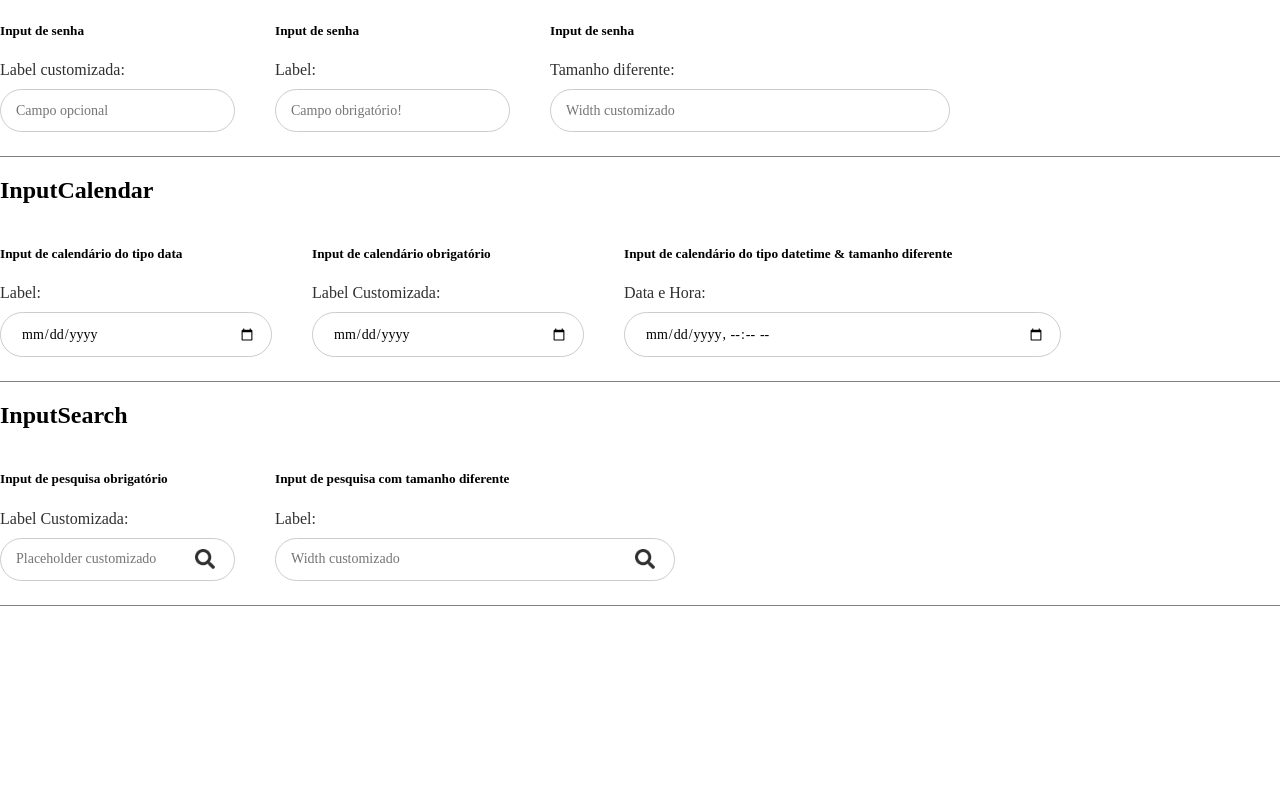
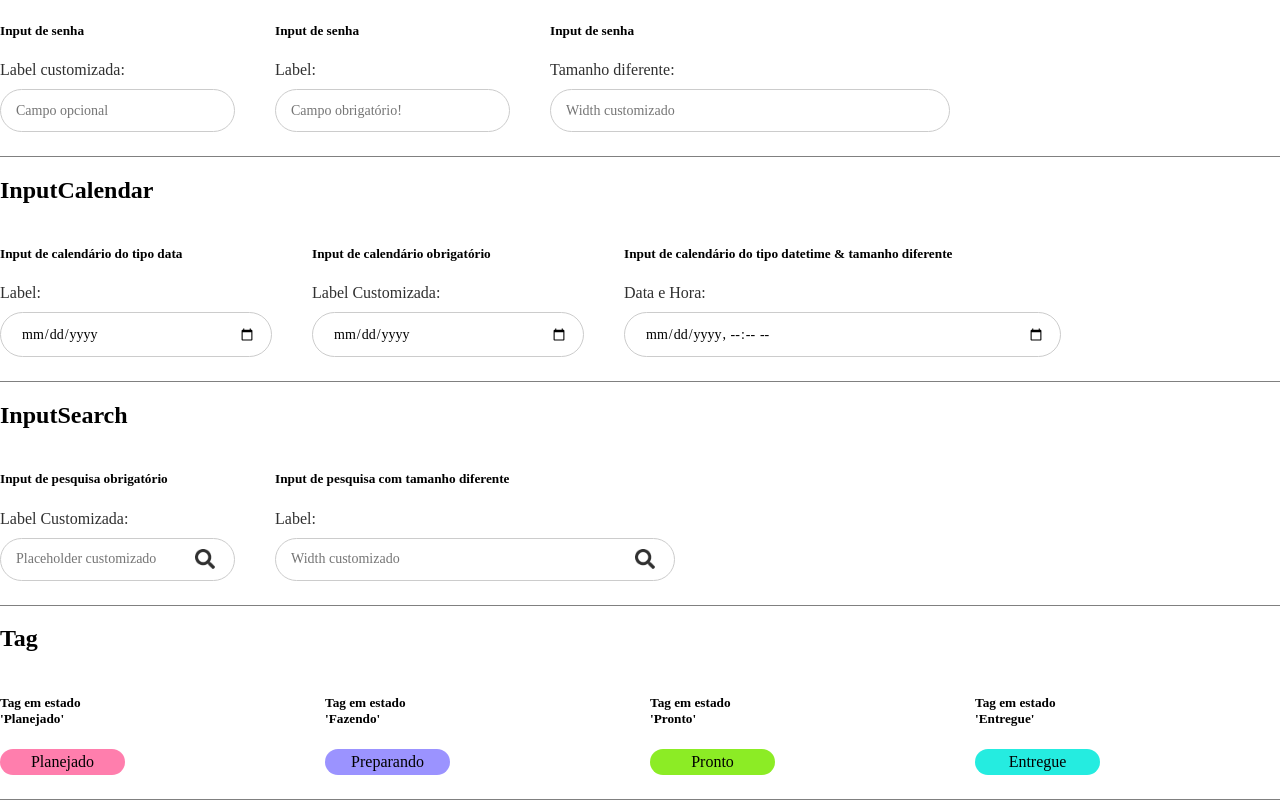
Before and after one commit to Grupo03-SPTECH20241/fe_MiseEnPlace, a React (Create React App) app in the folder mise-en-place/: page /components in a window 1280 px wide. Shown: the part 1590-2390 px from the top of the page. Before the commit the page ends 2196 px from the top, so only its background shows below. Built offline with nearby package versions, Linux system fonts and the light colour scheme; a web font is replaced by a local one.

Commit message:
Adição do componente Tag

```diff
--- a/mise-en-place/src/components/ComponentStories/componentstories.jsx
+++ b/mise-en-place/src/components/ComponentStories/componentstories.jsx
@@ -11,6 +11,7 @@ import InputSelect from '../Input/Select/select';
 import InputText from '../Input/Text/text';
 import InputTextField from '../Input/Text Field/textField';
 import InputCalendar from '../Input/Calendar/calendar';
+import Tag from '../Tag/tag';
 
 const Stories = () => {
     const teste = () => {
@@ -412,6 +413,33 @@ const Stories = () => {
                 ></InputSearch>
             </div>
         </div>
+        <h2>Tag</h2>
+        <div className={styles['row']}>
+            <div className={styles['row-item-sm']}>
+                <h5>Tag em estado 'Planejado'</h5>
+                <Tag
+                    type='planned'
+                ></Tag>
+            </div>
+            <div className={styles['row-item-sm']}>
+                <h5>Tag em estado 'Fazendo'</h5>
+                <Tag
+                    type='preparing'
+                ></Tag>
+            </div>
+            <div className={styles['row-item-sm']}>
+                <h5>Tag em estado 'Pronto'</h5>
+                <Tag
+                    type='ready'
+                ></Tag>
+            </div>
+            <div className={styles['row-item-sm']}>
+                <h5>Tag em estado 'Entregue'</h5>
+                <Tag
+                type='done'
+                ></Tag>
+            </div>
+        </div>
     </div>
   );
 };
--- a/mise-en-place/src/components/ComponentStories/componentstories.module.css
+++ b/mise-en-place/src/components/ComponentStories/componentstories.module.css
@@ -17,3 +17,9 @@
     flex-direction: column;
     margin-right: 5vh;
 }
+
+.component-stories-container .row-item-sm {
+    display: flex;
+    flex-direction: column;
+    margin-right: 25vh;
+}
--- /dev/null
+++ b/mise-en-place/src/components/Tag/tag.jsx
@@ -0,0 +1,34 @@
+import React from 'react';
+import PropTypes from 'prop-types';
+import styles from './tag.module.css';
+
+const Tag = ({ type = 'planned', label = 'Label', width = '125px'}) => {
+
+  const getLabelByType = (currentType) => {
+    if(label != 'Label'){
+      return label;
+    }
+    switch(currentType){
+      case 'planned': return 'Planejado';
+      case 'preparing': return 'Preparando';
+      case 'ready': return 'Pronto';
+      case 'done': return 'Entregue';
+      default: return 'Label';
+    }
+  }
+  return (
+    <div className={styles['tag-container']}>
+        <div style={{width: `${width}`}} className={styles[`tag-${type}`]}>
+            <span className={styles['tag-label']}>{getLabelByType(type)}</span>
+        </div>
+    </div>
+  );
+};
+
+Tag.propTypes = {
+  label: PropTypes.string,
+  icon: PropTypes.oneOf(['planned','preparing', 'ready', 'done']),
+  width: PropTypes.string,
+};
+
+export default Tag;
--- /dev/null
+++ b/mise-en-place/src/components/Tag/tag.module.css
@@ -0,0 +1,39 @@
+.tag-container .tag-planned {
+    display: flex;
+    align-items: center;
+    justify-content: center;
+    background-color: #FF7EAD;
+    padding-top: 4px;
+    padding-bottom: 4px;
+    border-radius: 25px;
+}
+
+.tag-container .tag-preparing {
+    background-color: #9B93FF;
+    border-radius: 25px;
+    display: flex;
+    align-items: center;
+    justify-content: center;
+    padding-top: 4px;
+    padding-bottom: 4px;
+}
+
+.tag-container .tag-ready {
+    background-color: #8CEC25;
+    border-radius: 25px;
+    display: flex;
+    align-items: center;
+    justify-content: center;
+    padding-top: 4px;
+    padding-bottom: 4px;
+}
+
+.tag-container .tag-done {
+    background-color: #25ECE0;
+    border-radius: 25px;
+    display: flex;
+    align-items: center;
+    justify-content: center;
+    padding-top: 4px;
+    padding-bottom: 4px;
+}
```
